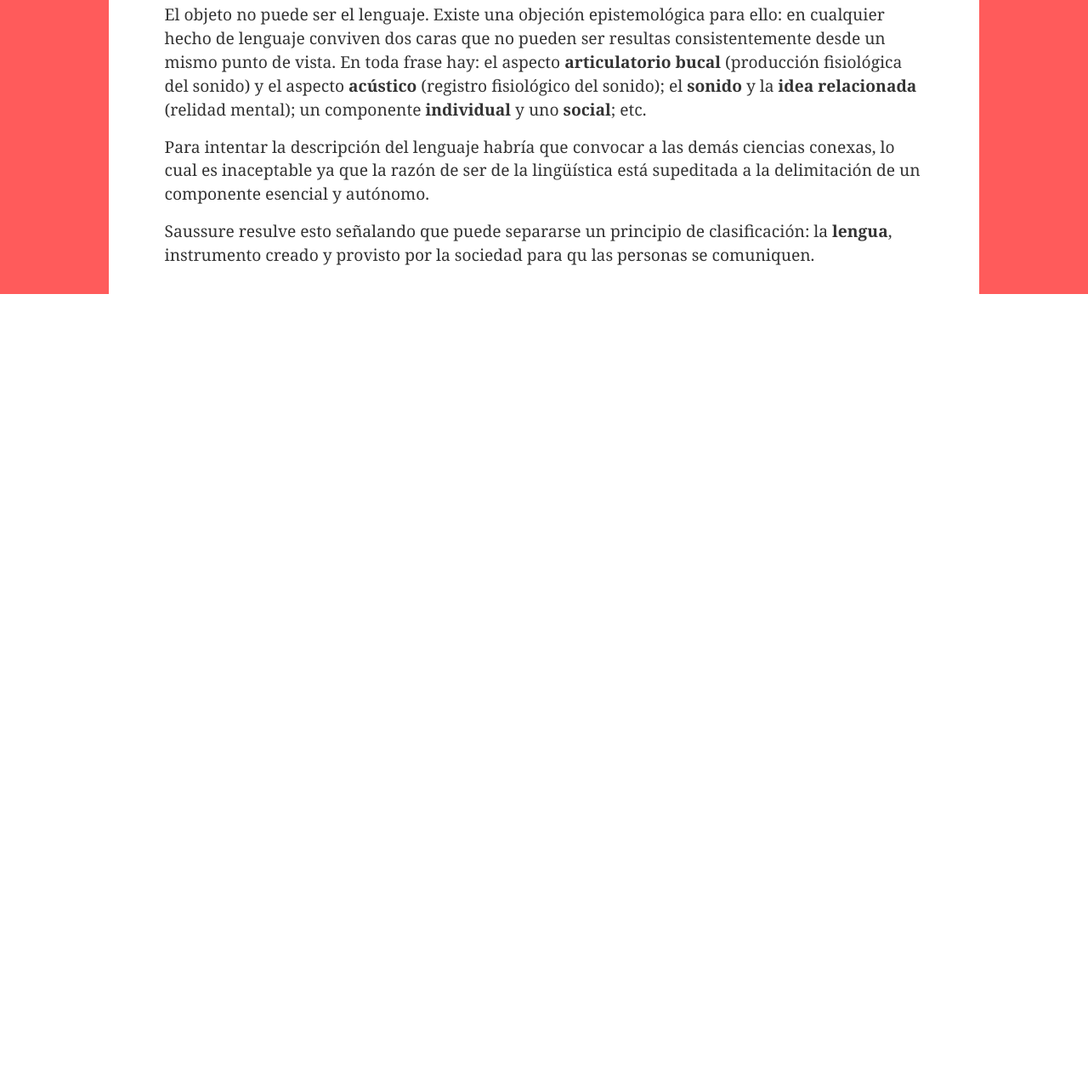
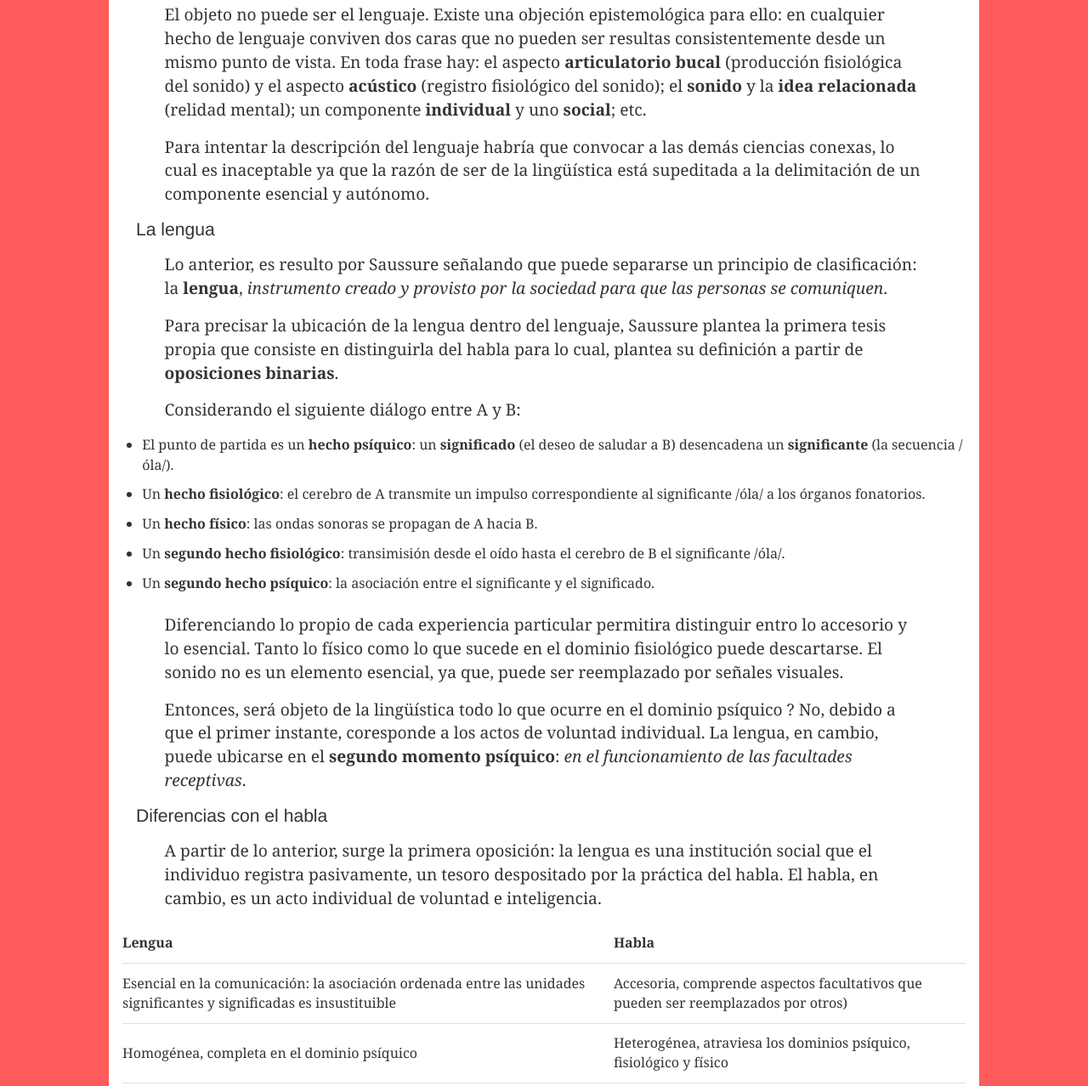
Before and after one commit to alancampora/psicologia, a Gatsby site: page /semiologia-saussure-linguistica-estructural in a window 1280 px wide. Shown: the part 744-2022 px from the top of the page at 85% size. Before the commit the page ends 1090 px from the top, so only its background shows below. Built offline with nearby package versions, Linux system fonts and the light colour scheme; Gatsby itself is replaced by a stand-in of ours; some packages are replaced by stand-ins of ours.

Commit message:
refactor(saussure): progress

```diff
--- a/src/pages/semiologia-saussure-linguistica-estructural.md
+++ b/src/pages/semiologia-saussure-linguistica-estructural.md
@@ -4,8 +4,8 @@ date: "06-04-2019"
 ---
 
 # Semiologia - Saussure. La lingüística estructural
+
 ![](https://images.unsplash.com/photo-1504807417934-b7fdec306bfd?ixlib=rb-1.2.1&ixid=eyJhcHBfaWQiOjEyMDd9&auto=format&fit=crop&w=1705&q=80)
-
 
 ## Lengua como objeto de la lingüística
 
@@ -19,4 +19,29 @@ El objeto no puede ser el lenguaje. Existe una objeción epistemológica para el
 
 Para intentar la descripción del lenguaje habría que convocar a las demás ciencias conexas, lo cual es inaceptable ya que la razón de ser de la lingüística está supeditada a la delimitación de un componente esencial y autónomo.
 
-Saussure resulve esto señalando que puede separarse un principio de clasificación: la **lengua**, instrumento creado y provisto por la sociedad para qu las personas se comuniquen.
+### La lengua
+
+Lo anterior, es resulto por Saussure señalando que puede separarse un principio de clasificación: la **lengua**, _instrumento creado y provisto por la sociedad para que las personas se comuniquen_.
+
+Para precisar la ubicación de la lengua dentro del lenguaje, Saussure plantea la primera tesis propia que consiste en distinguirla del habla para lo cual, plantea su definición a partir de **oposiciones binarias**.
+
+Considerando el siguiente diálogo entre A y B:
+
+- El punto de partida es un **hecho psíquico**: un **significado** (el deseo de saludar a B) desencadena un **significante** (la secuencia /óla/).
+- Un **hecho fisiológico**: el cerebro de A transmite un impulso correspondiente al significante /óla/ a los órganos fonatorios.
+- Un **hecho físico**: las ondas sonoras se propagan de A hacia B.
+- Un **segundo hecho fisiológico**: transimisión desde el oído hasta el cerebro de B el significante /óla/.
+- Un **segundo hecho psíquico**: la asociación entre el significante y el significado.
+
+Diferenciando lo propio de cada experiencia particular permitira distinguir entro lo accesorio y lo esencial. Tanto lo físico como lo que sucede en el dominio fisiológico puede descartarse. El sonido no es un elemento esencial, ya que, puede ser reemplazado por señales visuales.
+
+Entonces, será objeto de la lingüística todo lo que ocurre en el dominio psíquico ? No, debido a que el primer instante, coresponde a los actos de voluntad individual. La lengua, en cambio, puede ubicarse en el **segundo momento psíquico**: _en el funcionamiento de las facultades receptivas_.
+
+### Diferencias con el habla
+
+A partir de lo anterior, surge la primera oposición: la lengua es una institución social que el individuo registra pasivamente, un tesoro despositado por la práctica del habla. El habla, en cambio, es un acto individual de voluntad e inteligencia.
+
+| Lengua  | Habla     |
+| ------- | --------- |
+| Esencial en la comunicación: la asociación ordenada entre las unidades significantes y significadas es insustituible | Accesoria, comprende aspectos facultativos que pueden ser reemplazados por otros)
+|Homogénea, completa en el dominio psíquico| Heterogénea, atraviesa los dominios psíquico, fisiológico y físico
```
